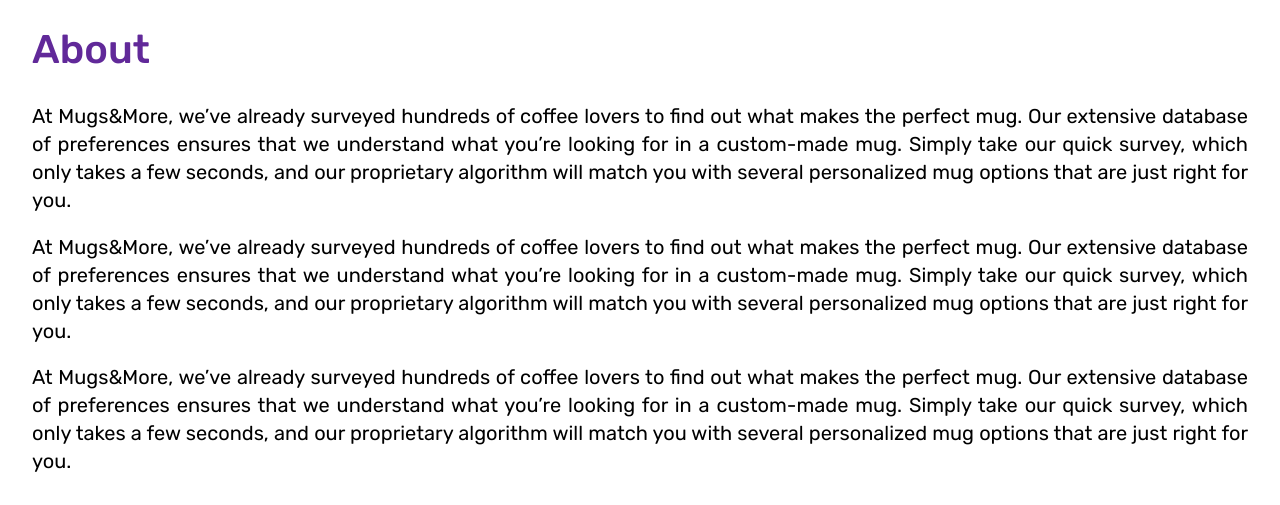
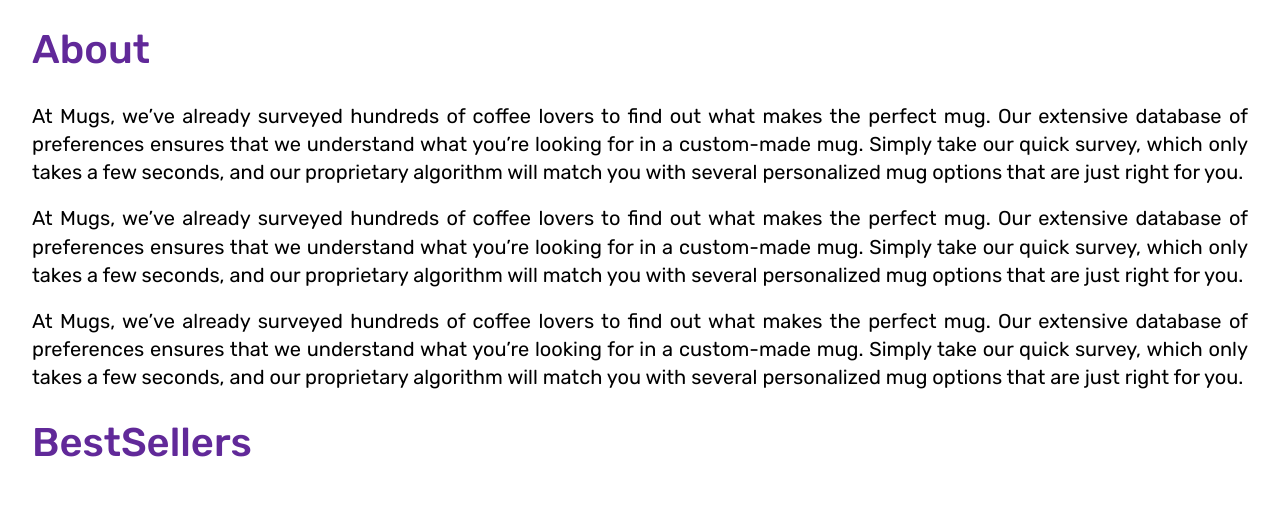
Before and after one commit to ASSISabaa/C-Wep-EX1, a plain HTML site: page index.html in a window 1280 px wide. Shown: the part 959-1464 px from the top of the page. Drawn offline with nearby package versions, Linux system fonts and the light colour scheme.

Commit message:
Final cleanup for index.html

```diff
--- a/index.html
+++ b/index.html
@@ -28,17 +28,17 @@
       <section class="about">
           <h2>About</h2>
           <p>
-              At Mugs&More, we’ve already surveyed hundreds of coffee lovers to find out what makes the perfect mug. Our extensive database of preferences ensures that we understand what you’re looking for in a custom-made mug. Simply take our quick survey,
+              At Mugs, we’ve already surveyed hundreds of coffee lovers to find out what makes the perfect mug. Our extensive database of preferences ensures that we understand what you’re looking for in a custom-made mug. Simply take our quick survey,
               which only takes a few seconds, and our proprietary algorithm will match you with several personalized mug options that are just right for you.
           </p>
           <br>
           <p>
-              At Mugs&More, we’ve already surveyed hundreds of coffee lovers to find out what makes the perfect mug. Our extensive database of preferences ensures that we understand what you’re looking for in a custom-made mug. Simply take our quick survey,
+              At Mugs, we’ve already surveyed hundreds of coffee lovers to find out what makes the perfect mug. Our extensive database of preferences ensures that we understand what you’re looking for in a custom-made mug. Simply take our quick survey,
               which only takes a few seconds, and our proprietary algorithm will match you with several personalized mug options that are just right for you.
           </p>
           <br>
           <p>
-              At Mugs&More, we’ve already surveyed hundreds of coffee lovers to find out what makes the perfect mug. Our extensive database of preferences ensures that we understand what you’re looking for in a custom-made mug. Simply take our quick survey,
+              At Mugs, we’ve already surveyed hundreds of coffee lovers to find out what makes the perfect mug. Our extensive database of preferences ensures that we understand what you’re looking for in a custom-made mug. Simply take our quick survey,
               which only takes a few seconds, and our proprietary algorithm will match you with several personalized mug options that are just right for you.
           </p>
       </section>
```
